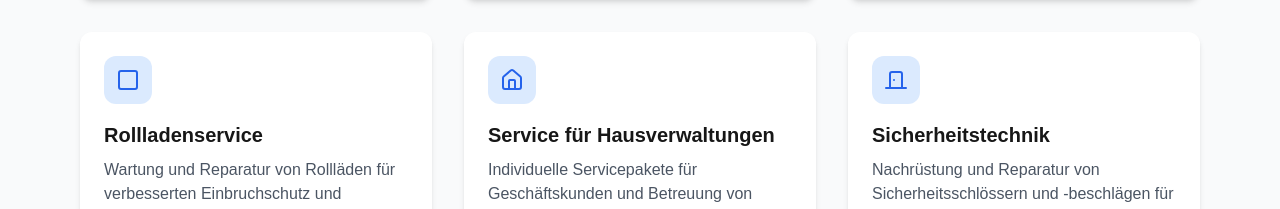
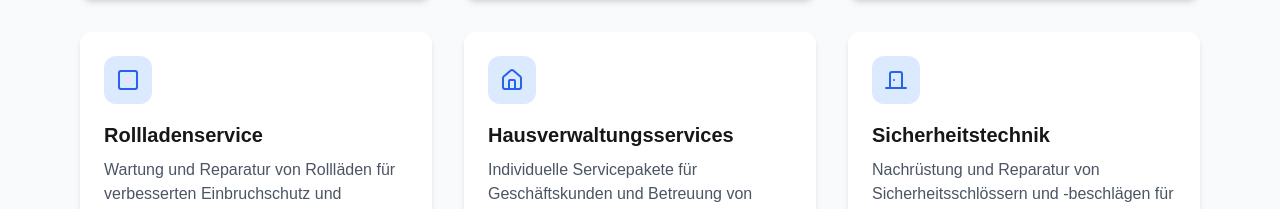
Before and after one commit to paddy-droid/bignewnodejs, a Next.js app: page / in a window 1280 px wide. Shown: the part 1821-2030 px from the top of the page. Built offline with nearby package versions, Linux system fonts and the light colour scheme.

Commit message:
feat: Address duplicate headings on homepage

```diff
--- a/src/components/Contact.tsx
+++ b/src/components/Contact.tsx
@@ -51,7 +51,7 @@ const Contact = () => {
               <div className="flex items-start space-x-4">
                 <Clock className="w-6 h-6 text-blue-600 mt-1" aria-hidden="true" />
                 <div>
-                  <h3 className="font-semibold mb-1">Öffnungszeiten</h3>
+                  <h3 className="font-semibold mb-1">Unsere Öffnungszeiten</h3>
                   <div itemProp="openingHours" content="Mo-Th 08:00-17:00">
                     <p className="text-gray-600">Mo–Do: 08:00-17:00</p>
                   </div>
--- a/src/components/Services.tsx
+++ b/src/components/Services.tsx
@@ -87,7 +87,7 @@ const Services = () => {
     },
     {
       icon: "Home",
-      title: "Service für Hausverwaltungen",
+      title: "Hausverwaltungsservices",
       description:
         "Individuelle Servicepakete für Geschäftskunden und Betreuung von Großobjekten.",
       moreText: [
```
